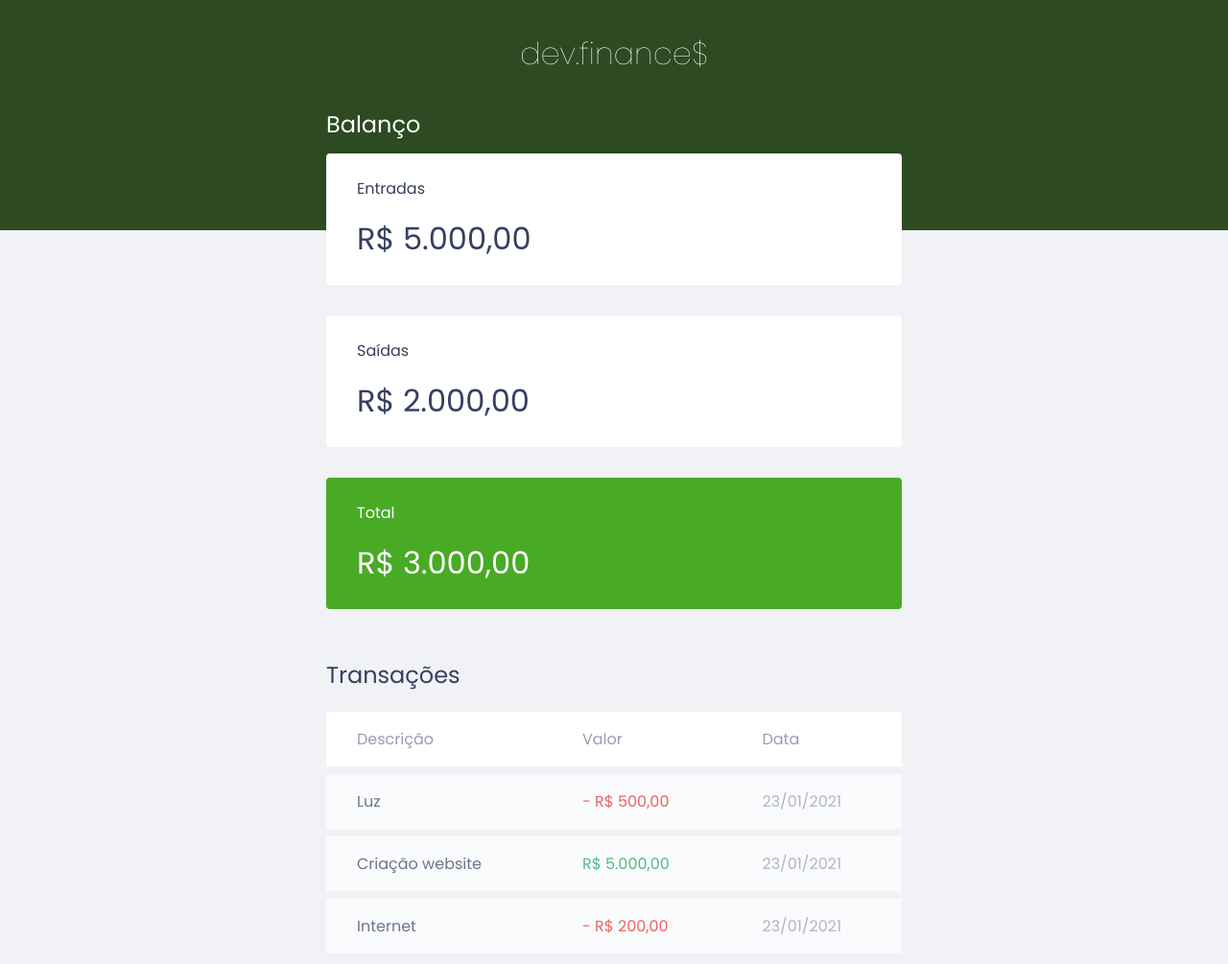
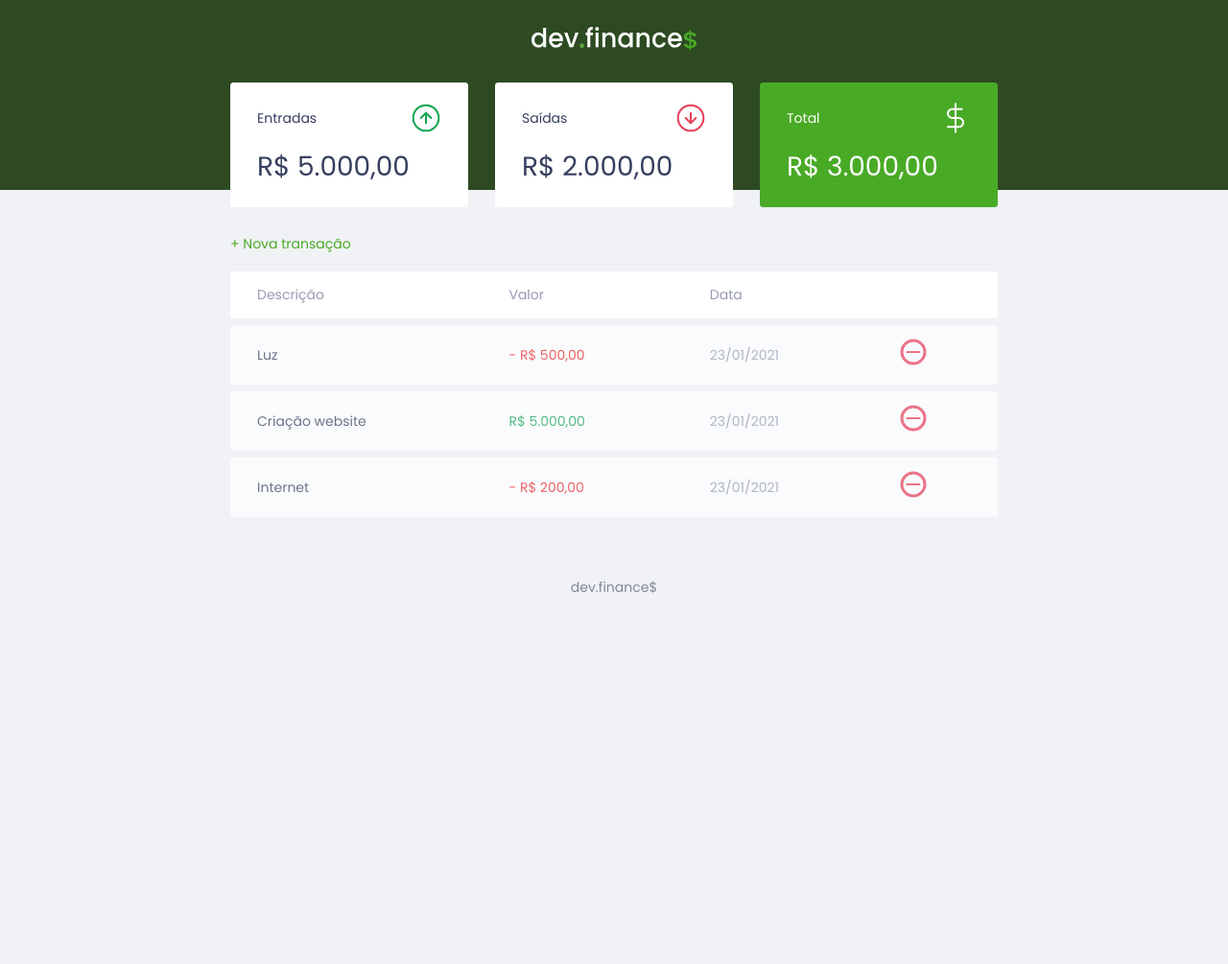
Before and after one commit to roberioguedelho/dev-finance, a plain HTML site: page index.html in a window 1280 px wide. Shown: the top 1005 px of the page at 96% size. After the commit the page ends 800 px from the top, so only its background shows below. Drawn offline with Linux system fonts and the light colour scheme.

Commit message:
adding images

```diff
--- a/index.html
+++ b/index.html
@@ -16,31 +16,42 @@
 
     <header>
 
-        <h1 id="logo">dev.finance$</h1>
+        <img src="/assets/logo.svg" alt="Logo dev finance">
 
     </header>
 
     <main class="container">
 
         <section id="balance">
-            <h2>Balanço</h2>
+            <h2 class="sr-only">Balanço</h2>
 
             <div class="card">
-                <h3>Entradas</h3>
+                <h3>
+                    <span>Entradas</span>
+                    <img src="/assets/income.svg" alt="Imagem de entradas">
+                </h3>
                 <p>R$ 5.000,00</p>
             </div>
             <div class="card">
-                <h3>Saídas</h3>
+                <h3>
+                    <span>Saídas</span>
+                    <img src="/assets/expense.svg" alt="Imagem de saídas">
+                </h3>
                 <p>R$ 2.000,00</p>
             </div>
             <div class="card total">
-                <h3>Total</h3>
+                <h3>
+                    <span>Total</span>
+                    <img src="/assets/total.svg" alt="Imagem de total">
+                </h3>
                 <p>R$ 3.000,00</p>
             </div>
 
         </section>
         <section id="transaction">
-            <h2>Transações</h2>
+            <h2 class="sr-only">Transações</h2>
+
+            <a href="#" class="button new">+ Nova transação</a>
 
             <table id="data-table">
 
@@ -49,6 +60,7 @@
                         <th>Descrição</th>
                         <th>Valor</th>
                         <th>Data</th>
+                        <th></th>
                     </tr>
                 </thead>
                 <tbody>
@@ -56,16 +68,19 @@
                         <td class="description">Luz</td>
                         <td class="expense">- R$ 500,00</td>
                         <td class="date">23/01/2021</td>
+                        <td><img src="/assets/minus.svg" alt="Remover transação"></td>
                     </tr>
                     <tr>
                         <td class="description">Criação website</td>
                         <td class="income">R$ 5.000,00</td>
                         <td class="date">23/01/2021</td>
+                        <td><img src="/assets/minus.svg" alt="Remover transação"></td>
                     </tr>
                     <tr>
                         <td class="description">Internet</td>
                         <td class="expense">- R$ 200,00</td>
                         <td class="date">23/01/2021</td>
+                        <td><img src="/assets/minus.svg" alt="Remover transação"></td>
                     </tr>
 
 
--- a/style.css
+++ b/style.css
@@ -13,14 +13,30 @@
 
 }
 
+html {
+    font-size: 93.75%;
+}
+
 body {
     background: #f0f2f5;
     font-family: "Poppins", sans-serif;
 }
 
+.sr-only {
+    position: absolute;
+    width: 1px;
+    height: 1px;
+    padding: 0;
+    margin: -1px;
+    overflow: hidden;
+    clip: rect(0,0,0,0);
+    white-space: nowrap;
+    border-width: 0;
+}
+
 .container {
 
-    width: min(90vw, 600px);
+    width: min(90vw, 800px);
     margin: auto;
 }
 
@@ -33,6 +49,22 @@ h2 {
     font-weight: normal;
 }
 
+/* Links & buttons=============================*/
+
+a {
+    color: #49aa26;
+    text-decoration: none;
+}
+
+a:hover {
+    color: #3dd705;
+}
+
+.button.new {
+    display: inline-block;
+    margin-bottom: .8rem;
+
+}
 
 /* header =============================*/
 header {
@@ -76,10 +108,10 @@ header {
 .card h3 {
 
     font-weight: normal;
-
     font-size: 1rem;
-
-
+    display: flex; /* muda o comportamento da caixa deixando os alementos em linha */
+    align-items: center; /* alinha melhor os na linha */
+    justify-content: space-between; /* espaça os elementos deixando cada um em um canto */
 }
 
 .card p {
@@ -106,12 +138,17 @@ header {
 
 }
 
-table thead tr:first-child,
-table tbody tr:first-child{
+table thead tr th:first-child,
+table tbody tr td:first-child{
     border-radius: 0.25rem 0 0 0.25rem;
 }
 
-table th {
+table thead tr th:last-child,
+table tbody tr td:last-child{
+    border-radius: 0 0.25rem 0.25rem 0;
+}
+
+table thead th {
     background: white;
     font-weight: normal;
 
@@ -158,3 +195,16 @@ footer {
     color: var(--darck-blue);
     opacity: 0.6;
 }
+
+@media (min-width: 800px){
+    html {
+        font-size: 87.5%;
+    }
+
+    #balance {
+        display: grid;
+        grid-template-columns: 1fr 1fr 1fr;
+        gap: 2rem;
+    }
+
+}
```
Also changed, not shown: assets/expense.svg (added), assets/income.svg (added), assets/logo.svg (added), assets/minus.svg (added), assets/plus.svg (added), assets/total.svg (added).
